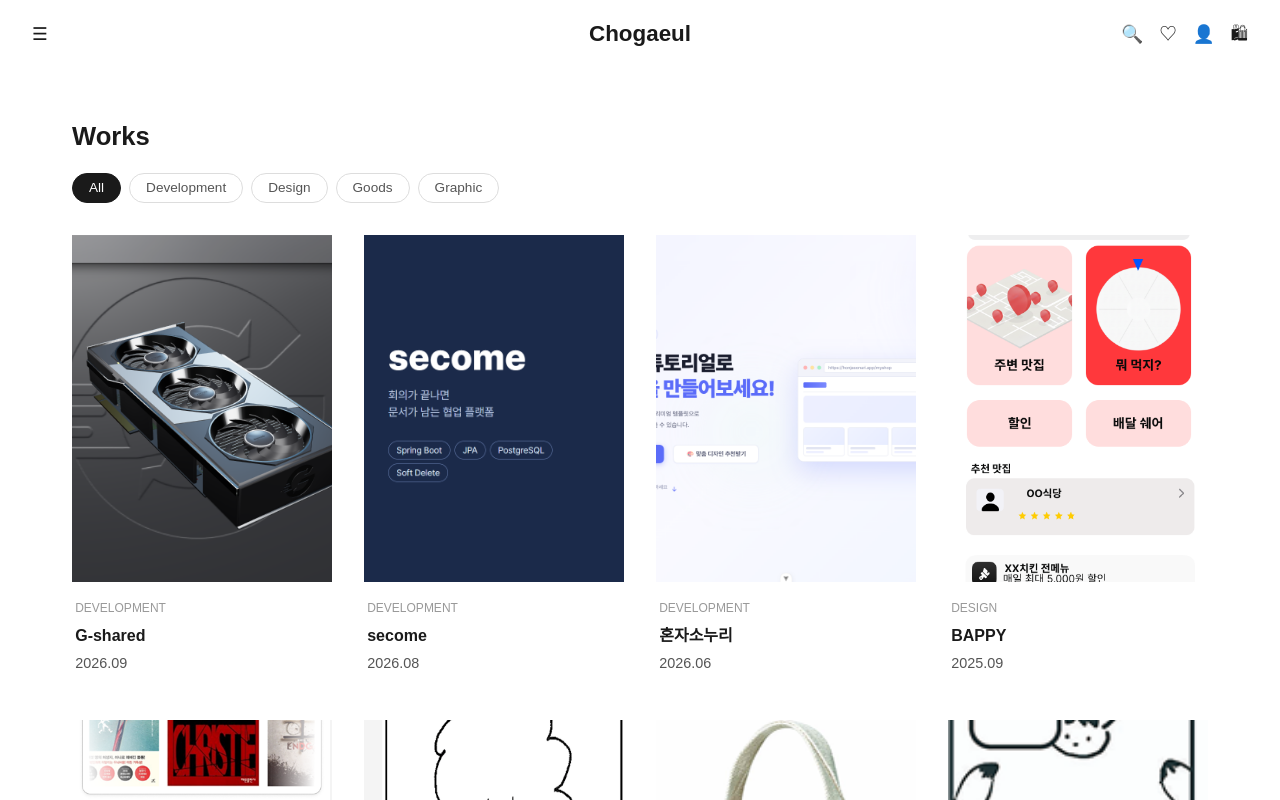
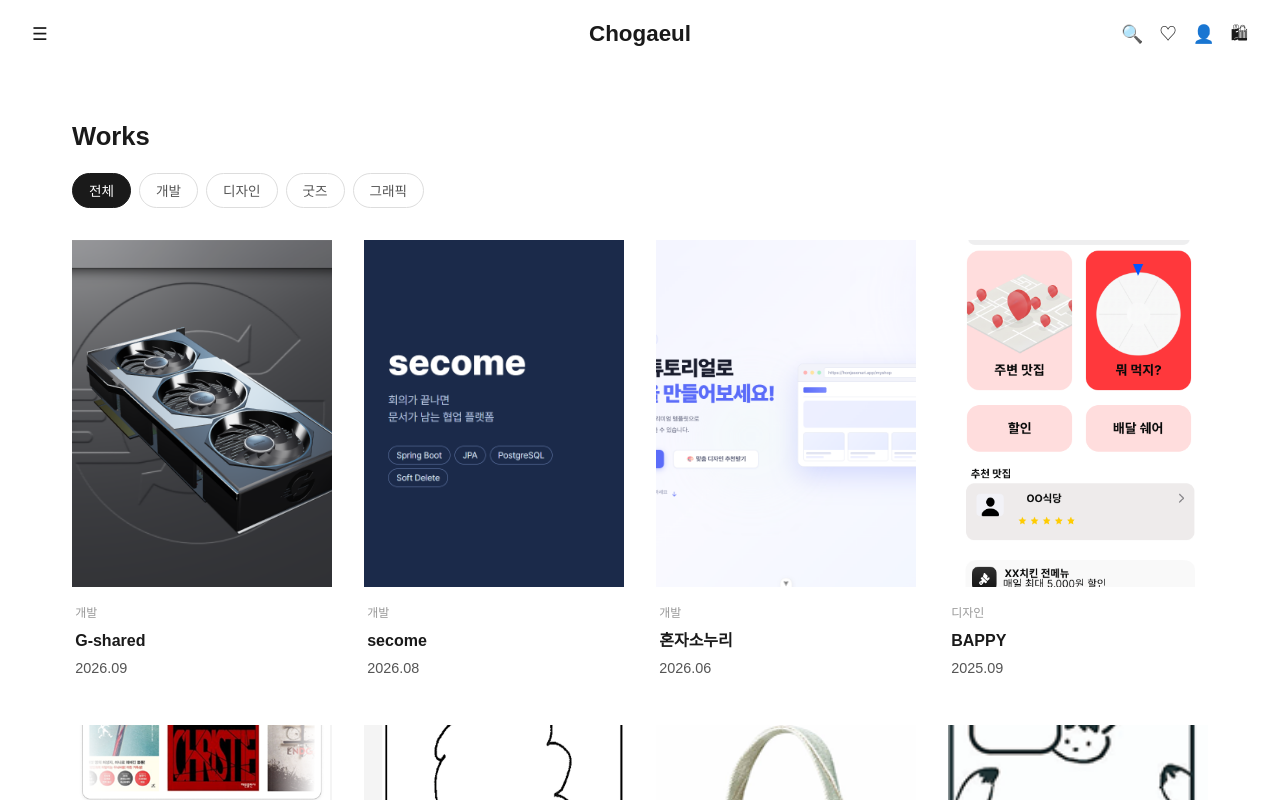
Before and after one commit to autumn-scv/nona, a Vue app: page /works in a window 1280 px wide. Shown: the top 800 px of the page. Built offline with nearby package versions, Linux system fonts and the light colour scheme.

Commit message:
fix: 작업물 카테고리와 목록 필터를 한글로 바꾼다

```diff
--- a/src/data/works.js
+++ b/src/data/works.js
@@ -4,7 +4,7 @@ const works = [
     slug: 'gshared',
     title: 'G-shared',
     date: '2026.09',
-    category: 'Development',
+    category: '개발',
     summary: '유휴 GPU 공유 AI 연산 플랫폼 (SSAFY 특화 프로젝트)',
     description:
       '개인의 유휴 GPU를 AI 파인튜닝 연산에 위탁하고 블록체인 Escrow로 예치·정산하는 플랫폼입니다. ' +
@@ -27,7 +27,7 @@ const works = [
     slug: 'secome',
     title: 'secome',
     date: '2026.08',
-    category: 'Development',
+    category: '개발',
     summary: '회의록 기반 문서 협업 플랫폼 (SSAFY 공통 프로젝트)',
     description:
       '회의가 끝나면 회의록과 문서가 남는 협업 플랫폼입니다. 6인 팀에서 문서·폴더 도메인 백엔드를 맡아 ' +
@@ -47,7 +47,7 @@ const works = [
     slug: 'sonuri',
     title: '혼자소누리',
     date: '2026.06',
-    category: 'Development',
+    category: '개발',
     summary: '코딩 없이 만드는 노코드 쇼핑몰 빌더 (SSAFY 관통 프로젝트)',
     description:
       '템플릿으로 온라인 쇼핑몰을 만드는 멀티테넌트 플랫폼입니다. 2인 팀에서 Vue 화면 다수와 ' +
@@ -64,7 +64,7 @@ const works = [
     slug: 'bappy',
     title: 'BAPPY',
     date: '2025.09',
-    category: 'Design',
+    category: '디자인',
     summary: '1인 가구를 위한 스마트 공동 주문 플랫폼',
     description:
       '사용자가 직접 후보를 입력해 메뉴 결정을 돕는 음식 추천 룰렛부터, ' +
@@ -86,7 +86,7 @@ const works = [
     slug: 'chaek-gpt',
     title: '책GPT',
     date: '2026.01',
-    category: 'Design',
+    category: '디자인',
     summary: '기억으로 잃어버린 책을 찾아주는 AI 검색 서비스',
     description:
       '제목이 기억나지 않는 책을 책에 관한 기억만으로 찾아주는 서비스입니다. ' +
@@ -105,7 +105,7 @@ const works = [
     slug: 'business-card',
     title: '명함',
     date: '2025.09',
-    category: 'Goods',
+    category: '굿즈',
     summary: '개인 브랜드 명함 디자인',
     description: '개인 브랜드 아이덴티티를 담은 명함 시리즈입니다.',
     images: ['01.png', '02.png', '03.png'],
@@ -114,7 +114,7 @@ const works = [
     slug: 'ecobag',
     title: '에코백',
     date: '2025.09',
-    category: 'Goods',
+    category: '굿즈',
     summary: '브랜드 굿즈 에코백',
     description: '일러스트를 활용한 브랜드 굿즈 에코백 시리즈입니다.',
     images: ['01.png', '02.png', '03.png', '04.png', '05.png', '06.png'],
@@ -123,7 +123,7 @@ const works = [
     slug: 'phone-case',
     title: '핸드폰 케이스',
     date: '2025.09',
-    category: 'Goods',
+    category: '굿즈',
     summary: '브랜드 굿즈 핸드폰 케이스',
     description: '일러스트를 활용한 핸드폰 케이스 시리즈입니다.',
     images: ['01.png', '02.png', '03.png', '04.png', '05.png', '06.png'],
@@ -132,7 +132,7 @@ const works = [
     slug: 'poster',
     title: '포스터',
     date: '2025.09',
-    category: 'Graphic',
+    category: '그래픽',
     summary: '그래픽 포스터',
     description: '브랜드 무드를 담은 그래픽 포스터 작업입니다.',
     images: ['01.png'],
@@ -141,7 +141,7 @@ const works = [
     slug: 'album',
     title: '음반',
     date: '2025.09',
-    category: 'Graphic',
+    category: '그래픽',
     summary: '음반 아트워크',
     description: '음반 커버 아트워크 디자인 작업입니다.',
     images: ['01.png'],
--- a/src/pages/WorkDetailPage.vue
+++ b/src/pages/WorkDetailPage.vue
@@ -26,7 +26,7 @@
         <router-link class="cart" to="/contact">채용 문의하기</router-link>
         <button class="wish" type="button" @click="toggleWish">{{ wished ? '♥ 찜한 작업' : '♡ 찜하기' }}</button>
         <details><summary>작업 개요</summary><p>{{ work.summary }}</p></details>
-        <details><summary>작업 형태</summary><p>{{ work.category === 'Goods' ? '실물 굿즈 작업입니다.' : '디지털 작업물입니다.' }}</p></details>
+        <details><summary>작업 형태</summary><p>{{ work.category === '굿즈' ? '실물 굿즈 작업입니다.' : '디지털 작업물입니다.' }}</p></details>
         <details><summary>분류</summary><p>{{ work.category }}</p></details>
       </div>
     </div>
--- a/src/pages/WorkListPage.vue
+++ b/src/pages/WorkListPage.vue
@@ -18,10 +18,10 @@ import { ref, computed } from 'vue'
 import WorkCard from '../components/WorkCard.vue'
 import works from '../data/works.js'
 
-const categories = ['All', ...new Set(works.map(w => w.category))]
-const selected = ref('All')
+const categories = ['전체', ...new Set(works.map(w => w.category))]
+const selected = ref('전체')
 const filtered = computed(() =>
-  selected.value === 'All' ? works : works.filter(w => w.category === selected.value)
+  selected.value === '전체' ? works : works.filter(w => w.category === selected.value)
 )
 </script>
 
```
